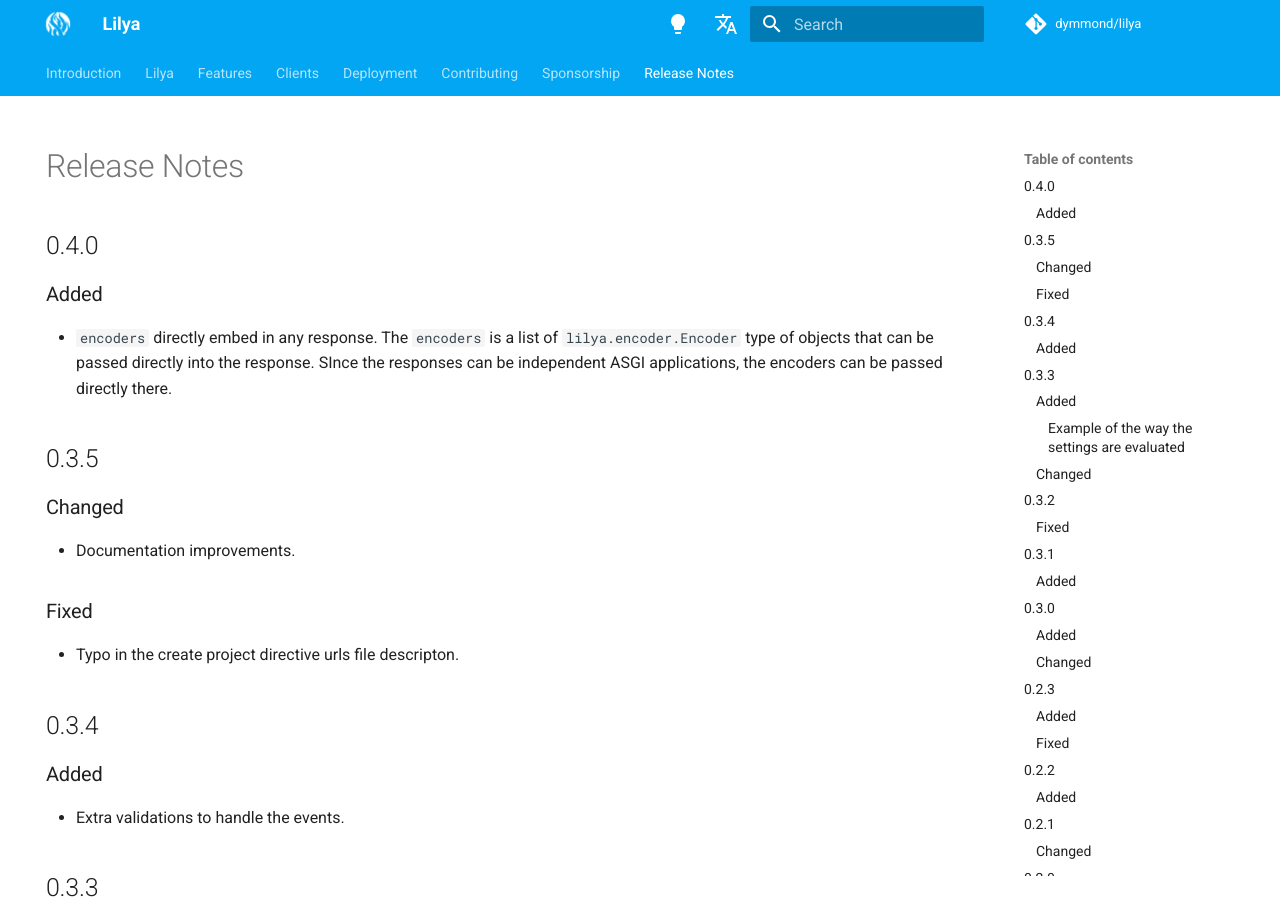
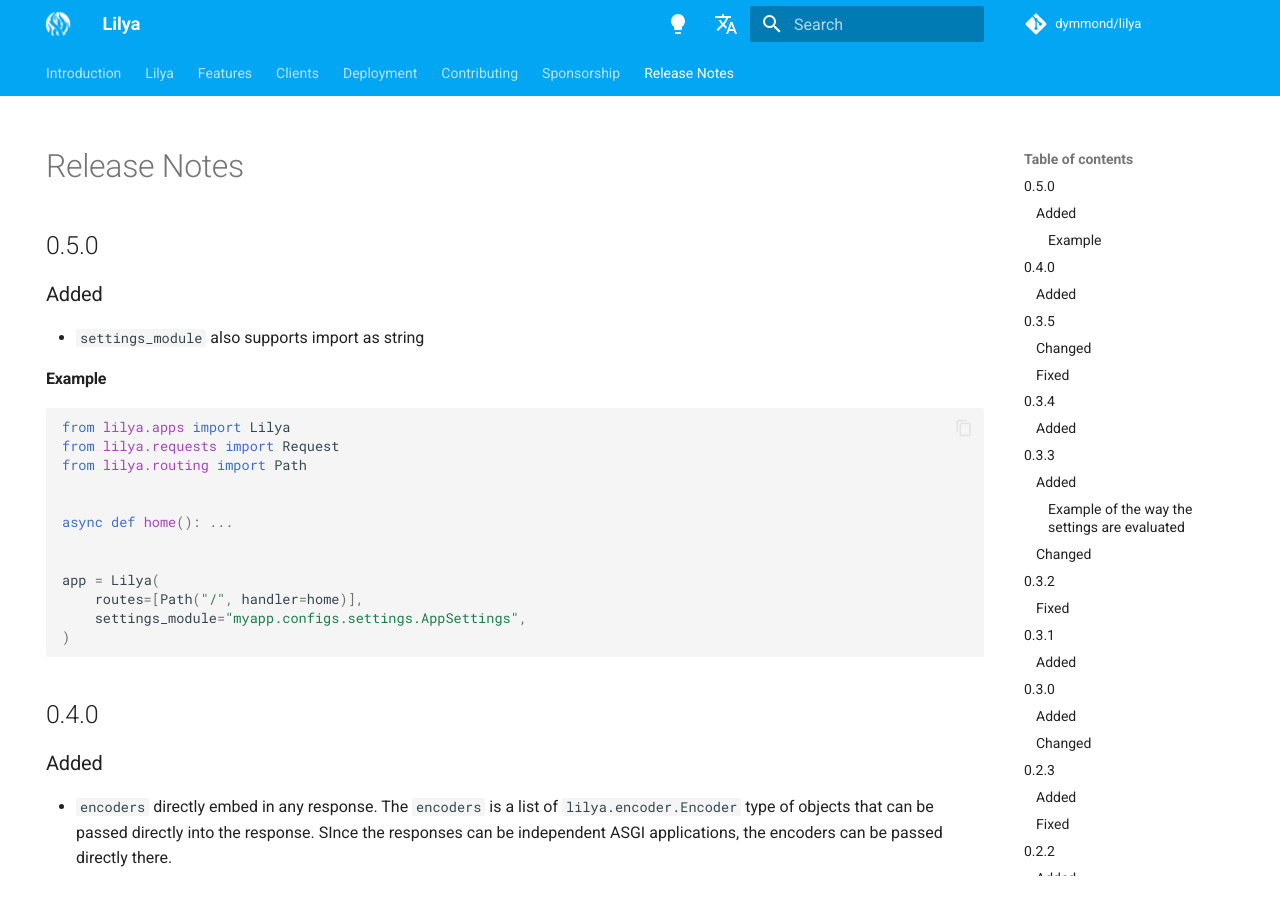
Before and after one commit to dymmond/lilya, an MkDocs documentation site: the page built from docs/release-notes.md, in a window 1280 px wide and 900 px high. Built offline with MkDocs 1.6.1 and Material for MkDocs 9.7.7, drawn with Linux system fonts in a browser that asks for light colours; comment, search, counter and statistics services are not loaded.

Commit message:
Release 0.5.0

````diff
--- a/docs/release-notes.md
+++ b/docs/release-notes.md
@@ -4,6 +4,29 @@
 ---
 
 # Release Notes
+
+## 0.5.0
+
+### Added
+
+- `settings_module` also supports import as string
+
+#### Example
+
+```python
+from lilya.apps import Lilya
+from lilya.requests import Request
+from lilya.routing import Path
+
+
+async def home(): ...
+
+
+app = Lilya(
+    routes=[Path("/", handler=home)],
+    settings_module="myapp.configs.settings.AppSettings",
+)
+```
 
 ## 0.4.0
 
--- a/lilya/__init__.py
+++ b/lilya/__init__.py
@@ -1 +1 @@
-__version__ = "0.4.0"
+__version__ = "0.5.0"
````
Also changed, not shown: docs/settings.md (+20 -4 lines), 1 other file.
